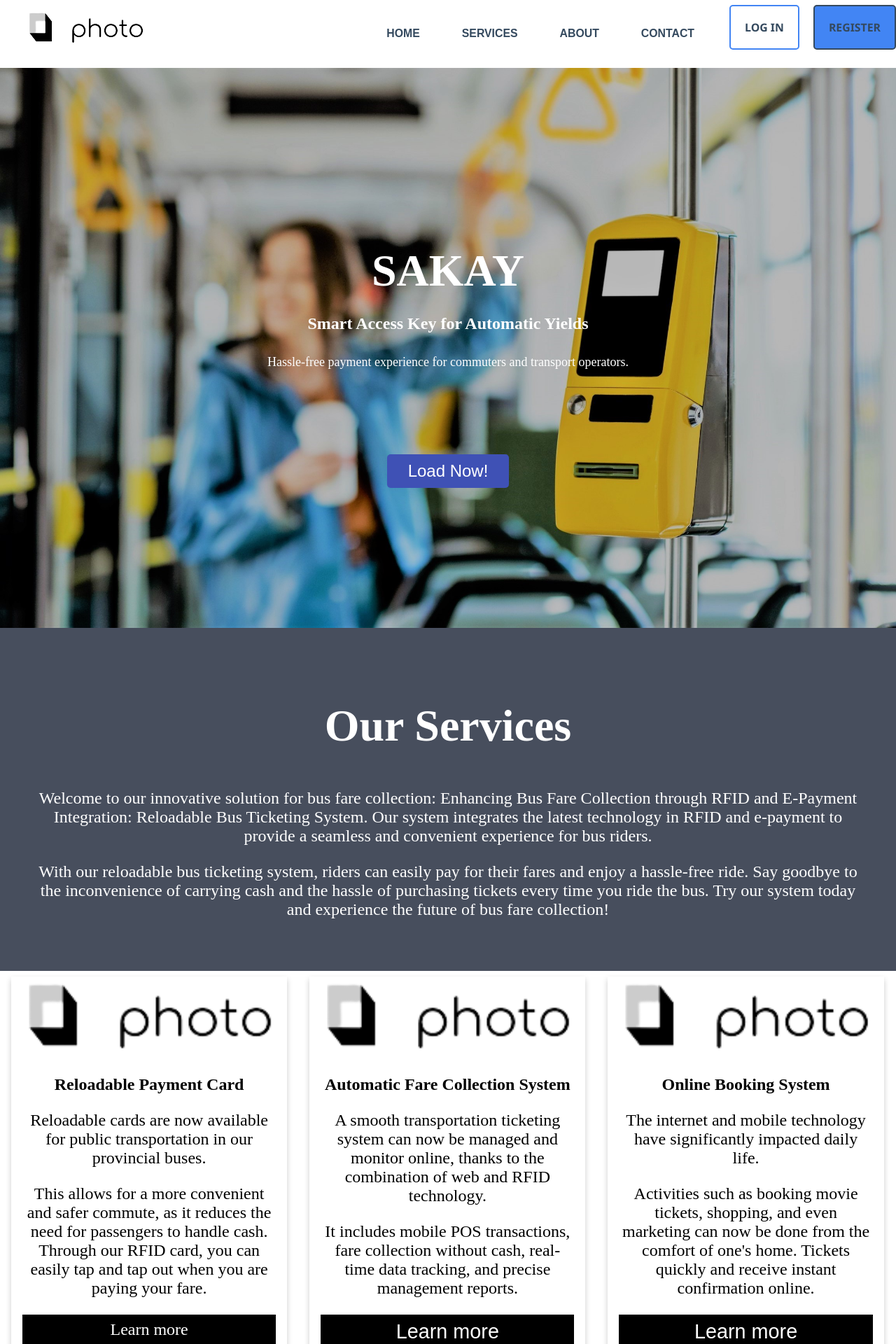
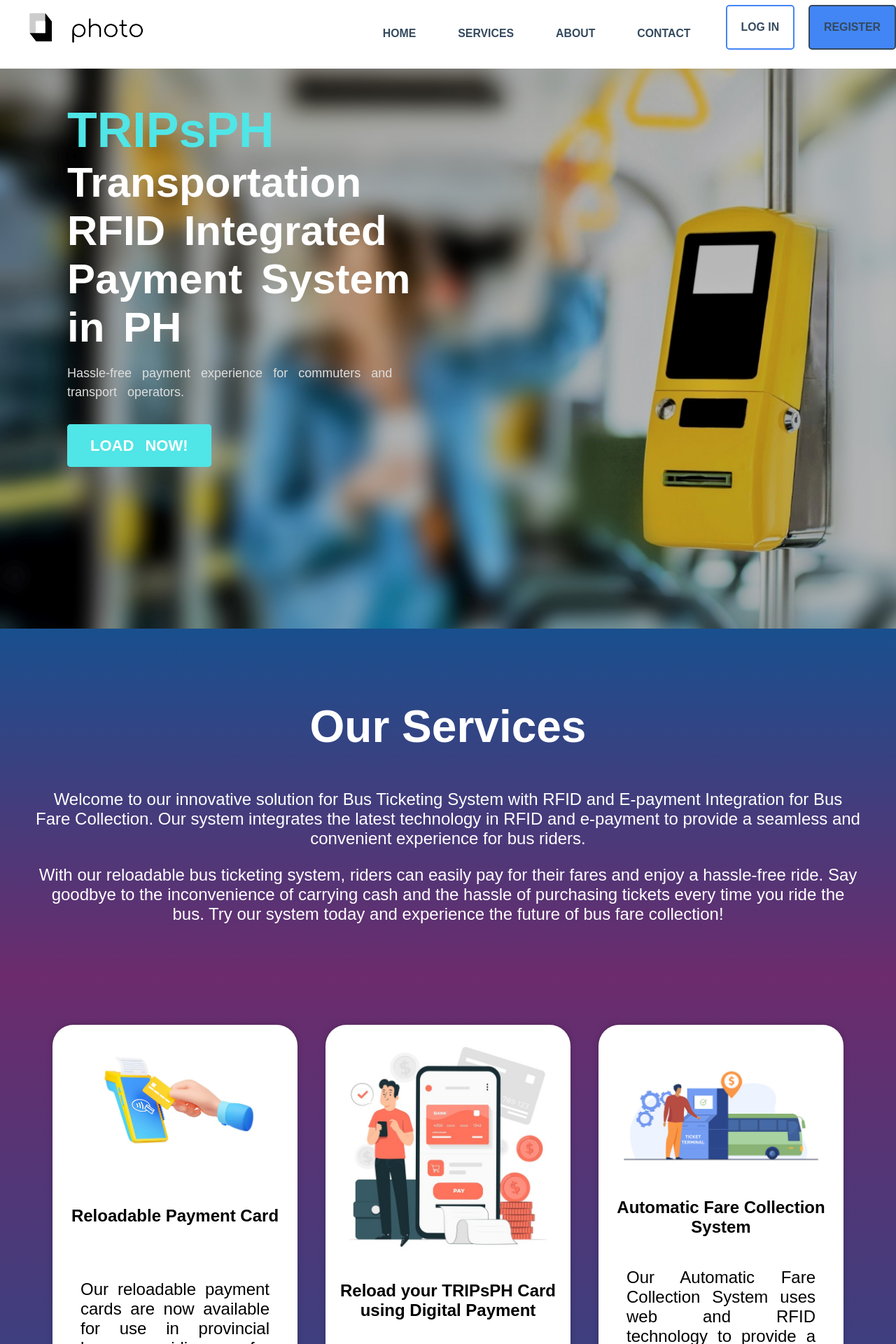
Before and after one commit to Chardyyy07/Bus-Ticketing-System-with-RFID-and-E-payment-Integration-for-Bus-Fare-Collection, a PHP site: page / in a window 1280 px wide. Shown: the top 1920 px of the page at 70% size. Run offline with PHP 8.4, Linux system fonts and the light colour scheme.

Commit message:
deleted:    Payment System/background.jpg 	new file:   Payment System/img/Automatic Fare Collection System.jpg 	renamed:    Payment System/DRAGONPAY_BANK_PH_CHNL_LOGO.png -> Payment System/img/DRAGONPAY_BANK_PH_CHNL_LOGO.png 	renamed:    Payment System/GLOBE_CHNL_LOGO.png -> Payment System/img/GLOBE_CHNL_LOGO.png 	new file:   Payment System/img/Reload using Digital Payment.jpg 	new file:   Payment System/img/Reloadable Payment Card.jpg 	renamed:    Payment System/SMART_PH_CHNL_LOGO.png -> Payment System/img/SMART_PH_CHNL_LOGO.png 	new file:   Payment System/img/background.jpg 	renamed:    Payment System/gcash.png -> Payment System/img/gcash.png 	renamed:    Payment System/paymaya.png -> Payment System/img/paymaya.png 	renamed:    Payment System/photo.png -> Payment System/img/photo.png 	renamed:    Payment System/rfidbg.png -> Payment System/img/rfidbg.png 	modified:   Payment System/index.html 	modified:   Payment System/payment.html 	modified:   Payment System/payment.js 	modified:   Payment System/style.css

```diff
--- a/Payment System/index.html
+++ b/Payment System/index.html
@@ -5,7 +5,7 @@
     <meta charset="UTF-8">
     <meta http-equiv="X-UA-Compatible" content="IE=edge">
     <meta name="viewport" content="width=device-width, initial-scale=1.0">
-    <title>SAKAY</title>
+    <title>TRIPsPH</title>
 
     <!-- Style-->
     <link rel="stylesheet" href="style.css" /> </head>
@@ -17,11 +17,11 @@
     <nav>
         <header class="header">
             <h2 class="logo">
-                <a href="#home"><img src="photo.png" alt=""></a>
+                <a href="#home"><img src="img/photo.png" alt=""></a>
             </h2>
             <ul class="main-nav">
                 <li><a href="#home">Home</a></li>
-                <li><a href="#serv">Services</a></li>
+                <li><a href="#ourservices-section">Services</a></li>
                 <li><a href="#about">About</a></li>
                 <li><a href="#cont">Contact</a></li>
                 <li><a href="signup.html" class="logbtn">Log in</a></li>
@@ -32,74 +32,57 @@
 
 
     <section>
-        <main class="homepage">
+        <div class="homepage">
+            <div class="contanier">
                 <div class="Lptext">
-                <h1>SAKAY</h1>
-                <h2>Smart Access Key for Automatic Yields</h2>
+                    <h1>TRIPsPH</h1>
+                    <h3>Transportation RFID Integrated Payment System in PH</h3>
                     <p>Hassle-free payment experience for commuters and transport operators.</p>
-                <a href="payment.html">
-                    <button class="button" type="button">Load Now!</button>
-                </a>
+                    <a href="payment.html" class="btn">LOAD NOW!</a>
                 </div>
-        </main>
     </section>
 
-
-    <section>
-        <div class="about-section">
+    <section id="ourservices-section">
+        <div class="ourservices-section">
             <h1>Our Services</h1>
-            <p>Welcome to our innovative solution for bus fare collection: Enhancing Bus Fare Collection through RFID and E-Payment Integration: Reloadable Bus Ticketing System. Our system integrates the latest technology in RFID and e-payment to provide
-                a seamless and convenient experience for bus riders.</p>
+            <p>Welcome to our innovative solution for Bus Ticketing System with RFID and E-payment Integration for Bus Fare Collection. Our system integrates the latest technology in RFID and e-payment to provide a seamless and convenient experience for
+                bus riders.</p>
             <p>With our reloadable bus ticketing system, riders can easily pay for their fares and enjoy a hassle-free ride. Say goodbye to the inconvenience of carrying cash and the hassle of purchasing tickets every time you ride the bus. Try our system
                 today and experience the future of bus fare collection!</p>
         </div>
 
-        <div class="row">
-            <div class="column">
-                <div class="card">
-                    <img src="photo.png" alt="Jane" style="width:100%">
+        <section id="features-services">
             <div class="container">
+                <img src="img/Reloadable Payment Card.jpg" alt="Feature 1">
                 <h2>Reloadable Payment Card</h2>
-                        <p class="paragraph">
-                            Reloadable cards are now available for public transportation in our provincial buses.</p>
-                        <p class="paragraph">This allows for a more convenient and safer commute, as it reduces the need for passengers to handle cash. Through our RFID card, you can easily tap and tap out when you are paying your fare.</p>
-                        <p><a href="https://example.com" class="button">Learn more</a></p>
-                    </div>
-                </div>
+                <p>Our reloadable payment cards are now available for use in provincial buses, providing a safer and more convenient commute without the need for cash. With our RFID cards, passengers can simply tap in and out to pay for their fare. </p>
+                <a href="payment.html" class="servbtn">MORE</a>
             </div>
 
-            <div class="column">
-                <div class="card">
-                    <img src="photo.png" alt="Mike" style="width:100%">
             <div class="container">
-                        <h2>Automatic Fare Collection System</h2>
-                        <p class="paragraph">
-                            A smooth transportation ticketing system can now be managed and monitor online, thanks to the combination of web and RFID technology.</p>
-                        <p class="paragraph"> It includes mobile POS transactions, fare collection without cash, real-time data tracking, and precise management reports.</p>
-                        <p><button class="button">Learn more</button></p>
-                    </div>
-                </div>
+                <img src="img/Reload using Digital Payment.jpg" alt="Feature 3">
+                <h2>Reload your TRIPsPH Card using Digital Payment</h2>
+                <p>Our digital payment channel allows passengers to conveniently reload their payment cards using their preferred payment method.</p>
+                <a href="payment.html" class="servbtn">LOAD NOW!</a>
             </div>
 
-            <div class="column">
-                <div class="card">
-                    <img src="photo.png" alt="John" style="width:100%">
             <div class="container">
-                        <h2>Online Booking System</h2>
-                        <p class="paragraph">
-                            The internet and mobile technology have significantly impacted daily life.</p>
-                        <p class="paragraph"> Activities such as booking movie tickets, shopping, and even marketing can now be done from the comfort of one's home. Tickets quickly and receive instant confirmation online.</p>
-                        <p><button class="button">Learn more</button></p>
+                <img src="img/Automatic Fare Collection System.jpg" alt="Feature 2">
+                <h2>Automatic Fare Collection System</h2>
+                <p>Our Automatic Fare Collection System uses web and RFID technology to provide a seamless ticketing process for public transportation.It also includes real-time data tracking and precise management reports that can be easily monitored online
+                    for efficient management.</p>
+                <a href="payment.html" class="servbtn">MORE</a>
             </div>
         </section>
 
         <section>
-        <div class="about-section">
+            <div class="aboutus-section">
                 <h1>About Us</h1>
-            <p>Some text about who we are and what we do.</p>
-            <p>Resize the browser window to see that this page is responsive by the way.</p>
+                <p>TRIPsPH is a leading provider of innovative payment solutions for public transportation in the Philippines. Our Transportation RFID Integrated Payment System offers a convenient and secure way to pay for your fare, eliminating the need
+                    for cash and providing a seamless ticketing experience. With our web and RFID technology, passengers can enjoy mobile POS transactions and real-time data tracking, while bus operators benefit from efficient management reports. TRIPsPH
+                    is committed to making public transportation safer, more convenient, and more efficient for everyone.</p>
             </div>
-
+        </section>
 
 
         <script src="main.js"></script>
--- a/Payment System/payment.js
+++ b/Payment System/payment.js
@@ -16,7 +16,7 @@ function generateReceipt() {
     var email = document.getElementById('email').value;
 
     // Populate the elements in the floating pop-up window
-    document.getElementById('denominationSummary').innerHTML = 'Denomination: ₱' + denomination;
+    document.getElementById('denominationSummary').innerHTML = 'Price: ₱' + denomination;
     document.getElementById('paymentMethodSummary').innerHTML = 'Payment Method: ' + paymentMethod;
     document.getElementById('cardNumberSummary').innerHTML = 'Card Number: ' + cardNumber;
     document.getElementById('emailSummary').innerHTML = 'Email: ' + email;
--- a/Payment System/style.css
+++ b/Payment System/style.css
@@ -7,6 +7,7 @@ html {
 
 * {
     box-sizing: border-box;
+    font-family: sans-serif;
 }
 
 ul {
@@ -23,7 +24,7 @@ a {
     margin: 0;
     font-size: 1.45em;
     font-weight: bold;
-    font-family: 'Segoe UI', Tahoma, Geneva, Verdana, sans-serif;
+    font-family: sans-serif;
 }
 
 .main-nav {
@@ -58,7 +59,7 @@ a {
     padding-bottom: .5em;
     border-radius: 5px;
     font-weight: bold;
-    font-family: Arial, Helvetica, sans-serif;
+    font-family: sans-serif;
 }
 
 @media (max-width: 767px) {
@@ -176,7 +177,7 @@ a {
     color: black;
     border: 2px solid #008CBA;
     border-radius: 5px;
-    font-family: 'Segoe UI', Tahoma, Geneva, Verdana, sans-serif;
+    font-family: sans-serif;
     font-weight: bold;
     text-transform: uppercase;
     text-align: center;
@@ -208,57 +209,74 @@ a {
 /* Styling for the homepage section */
 
 .homepage {
+    width: 100%;
+    height: 100vh;
+    background: url(img/background.jpg) no-repeat center center fixed;
+    background-size: cover;
     position: relative;
-    height: 100vh;
-    position: relative;
-    height: 100%;
-    background-image: url('background.jpg');
-    background-position: center;
-    background-repeat: no-repeat;
-    background-size: cover;
-}
-
-
-/* Styling for the content inside the section */
-
-.Lptext {
-    text-align: center;
-    padding: 200px;
     display: flex;
-    flex-direction: column;
     justify-content: center;
     align-items: center;
 }
 
-.Lptext h1 {
-    margin-bottom: 5px;
-    color: #fff;
+.homepage .contanier {
+    width: 85%;
+    height: 100vh;
+    display: flex;
+    align-items: center;
+    position: relative;
 }
 
-.Lptext h2 {
-    margin-bottom: 10px;
-    color: #fff;
+.homepage .Lptext {
+    width: 50%;
+    word-spacing: 10px;
+    margin-bottom: 200px;
 }
 
-.Lptext p {
+.homepage .Lptext h1 {
+    color: #50e5e6;
+    font-size: 70px;
+    margin: 0
+}
+
+.homepage .Lptext h3 {
+    color: #fff;
+    font-size: 60px;
+    margin-bottom: 20px;
+    margin: 0
+}
+
+.homepage .Lptext p {
+    color: #dedede;
     font-size: 18px;
     line-height: 1.5;
-    color: #fff;
-    padding-bottom: 100px;
+    margin-bottom: 50px;
 }
 
-.Lptext button {
-    background-color: #3f51b5;
+.homepage .Lptext .btn {
     color: #fff;
-    font-size: 24px;
-    padding: 10px 30px;
+    padding: 15px 30px;
+    background-color: #50e5e6;
+    font-size: 22px;
     border-radius: 5px;
-    border: none;
-    cursor: pointer;
+    font-weight: bold;
+    border: 3px solid #50e5e6;
 }
 
-.Lptext button:hover {
-    background-color: #1a237e;
+.homepage .Lptext .btn:hover {
+    background-color: transparent;
+}
+
+.homepage .div-img {
+    width: 430px;
+    z-index: 50;
+    position: absolute;
+    bottom: -3px;
+    right: 60px;
+}
+
+.homepage.div-img img {
+    width: 100%;
 }
 
 
@@ -276,21 +294,16 @@ a {
     padding: 0 8px;
 }
 
-.card {
-    box-shadow: 0 4px 8px 0 rgba(0, 0, 0, 0.2);
-    margin: 8px;
-}
-
-.about-section {
+.ourservices-section {
     padding: 50px;
     text-align: center;
-    background-color: #474e5d;
+    background: linear-gradient(#194f8e, #6c2b6c);
     color: white;
 }
 
 .container {
     padding: 0 16px;
-    text-align: center
+    text-align: center;
 }
 
 .container::after,
@@ -300,7 +313,7 @@ a {
     display: table;
 }
 
-.ourserv {
+.ourservices {
     text-align: center;
 }
 
@@ -309,284 +322,100 @@ a {
     text-align: center;
 }
 
-.button {
-    border: none;
-    outline: 0;
-    display: inline-block;
-    padding: 8px;
-    color: white;
-    background-color: #000;
-    text-align: center;
-    cursor: pointer;
-    width: 100%;
+#features-services {
+    display: flex;
+    flex-wrap: wrap;
+    justify-content: center;
+    background-color: #f0f0f0;
+    padding: 50px;
+    box-sizing: border-box;
+    background: linear-gradient( #6c2b6c, #194f8e);
 }
 
-.button:hover {
-    background-color: #555;
-    ========body,
-    html {
-        height: 100%;
-        margin: 0;
-        box-sizing: border-box;
-    }
-    * {
-        box-sizing: border-box;
-    }
-    ul {
-        margin: 0;
-        padding: 0;
-        list-style: none;
-    }
-    a {
-        text-decoration: none;
-    }
-    .logo {
-        margin: 0;
-        font-size: 1.45em;
-        font-weight: bold;
-        font-family: 'Segoe UI', Tahoma, Geneva, Verdana, sans-serif;
-    }
-    .main-nav {
-        margin-top: 5px;
-    }
-    .logo a,
-    .main-nav a {
-        padding: 5px 20px;
-        text-transform: uppercase;
-        text-align: center;
-        display: block;
-        color: #fff;
-        font-size: .99em;
-        line-height: 50px;
-    }
-    .main-nav a {
-        color: #34495e;
-        font-size: .99em;
-    }
-    .main-nav a:hover {
-        color: #718daa;
-    }
-    .header {
-        padding-top: .5em;
-        padding-bottom: .5em;
-        border-radius: 5px;
-        font-weight: bold;
-        font-family: Arial, Helvetica, sans-serif;
-    }
-    @media (max-width: 767px) {
-        .column {
-            width: 100%;
-            display: block;
-        }
-        .header {
-            text-align: center;
-        }
-        .logbtn,
-        .regbtn {
-            width: 100%;
-            margin: 10px auto;
-        }
-        h1 {
-            font-size: 4em;
-        }
-        p {
-            font-size: 1.5em;
-        }
-        button.button {
-            padding: 8px 16px;
-            font-size: 1.2em;
-        }
-    }
-    @media (min-width: 768px) {
-        .header,
-        .main-nav {
-            display: flex;
-        }
-        .header {
-            flex-direction: column;
-            align-items: center;
-        }
-        .logbtn,
-        .regbtn {
-            width: auto;
-            margin: 0 10px;
-        }
-        h1 {
-            font-size: 4em;
-        }
-        p {
-            font-size: 1.5em;
-        }
-        button.button {
-            padding: 8px 16px;
-            font-size: 1.2em;
-        }
-        .column {
-            width: 100%;
-            display: block;
-        }
-    }
-    @media (min-width: 1025px) {
-        .header {
-            flex-direction: row;
-            justify-content: space-between;
-        }
-        h1 {
-            font-size: 4em;
-        }
-        p {
-            font-size: 1.5em;
-        }
-        button.button {
-            padding: 8px 16px;
-            font-size: 1.2em;
-        }
-    }
-    @media only screen and (max-width: 480px) {
-        h1 {
-            font-size: 3em;
-        }
-        p {
-            font-size: 1.2em;
-        }
-        button.button {
-            padding: 6px 12px;
-            font-size: 1em;
-        }
-    }
-    .logbtn,
-    .regbtn {
+.container {
+    flex: 1 1 300px;
+    max-width: 350px;
+    margin: 20px;
     background-color: white;
-        color: black;
-        border: 2px solid #008CBA;
-        font-family: 'Segoe UI', Tahoma, Geneva, Verdana, sans-serif;
-        font-weight: bold;
-        text-transform: uppercase;
-        text-align: center;
-        margin: 10px;
-        cursor: pointer;
-        max-width: 200px;
-        font-size: .99em;
-    }
-    .regbtn {
-        background-color: #4285f4;
-        color: #fff;
-        border-color: #34495e;
-        padding: 10px 28px;
-    }
-    .logbtn {
-        color: #121212;
-        border-color: #4285f4;
-        padding: 10px 28px;
-    }
-    .logbtn:hover,
-    .regbtn:hover {
-        background-color: #b8d3ff;
-        border-color: #b8d3ff;
-    }
-    /* ................................. */
-    /* Styling for the homepage section */
-    /* ................................. */
-    .homepage {
+    box-shadow: 0 0 10px rgba(0, 0, 0, 0.2);
+    overflow: hidden;
     position: relative;
-        height: 100vh;
-        position: relative;
-        height: 100%;
-        background-image: url('background.jpg');
-        background-position: center;
-        background-repeat: no-repeat;
-        background-size: cover;
-    }
-    /* ................................. */
-    /* Styling for the content inside the section */
-    /* ................................. */
-    .Lptext {
-        text-align: center;
-        padding: 200px;
     display: flex;
     flex-direction: column;
+    justify-content: space-between;
+    padding: 20px;
+    text-align: center;
+    border-radius: 30px;
+    overflow: hidden;
+}
+
+.container img {
+    width: 100%;
+    height: auto;
+    object-fit: cover;
+}
+
+.container h2 {
+    text-align: center;
+    margin: 20px 0;
+}
+
+.container p {
+    text-align: justify;
+    padding: 0 20px;
+    margin-bottom: 20px;
+}
+
+.container .servbtn {
+    color: #fff;
+    padding: 15px 0;
+    background-color: #50e5e6;
+    font-size: 22px;
+    font-weight: bold;
+    border: 3px solid #50e5e6;
+    width: 100%;
+    display: flex;
+    justify-content: center;
+    text-align: center;
+    position: relative;
+    bottom: 0;
+    border-radius: 10px;
+    overflow: hidden;
+}
+
+.container .servbtn:hover {
+    background-color: transparent;
+}
+
+.aboutus-section {
+    width: 100%;
+    height: 100vh;
+    background: url(img/background.jpg) no-repeat center center fixed;
+    background-size: cover;
+    position: relative;
+    display: flex;
     justify-content: center;
     align-items: center;
 }
-    .Lptext h1 {
-        margin-bottom: 5px;
-        color: #fff;
-        font-family: Arial, Helvetica, sans-serif;
-    }
-    .Lptext h2 {
-        margin-bottom: 10px;
-        color: #fff;
-        font-family: Arial, Helvetica, sans-serif;
-    }
-    .Lptext p {
-        font-size: 18px;
-        line-height: 1.5;
-        margin-bottom: 20px;
-        color: #fff;
-        font-family: Arial, Helvetica, sans-serif;
-    }
-    .Lptext button {
-        background-color: #3f51b5;
-        color: #fff;
-        font-size: 24px;
-        padding: 10px 30px;
-        border-radius: 5px;
-        border: none;
-        cursor: pointer;
-    }
-    .Lptext button:hover {
-        background-color: #1a237e;
-    }
-    /* Styling the form of Our Services*/
+
 *,
 *:after {
     box-sizing: inherit;
 }
+
 .column {
     float: left;
     width: 33.3%;
     margin-bottom: 16px;
     padding: 0 8px;
 }
-    .card {
-        box-shadow: 0 4px 8px 0 rgba(0, 0, 0, 0.2);
-        margin: 8px;
-    }
-    .about-section {
+
+.aboutus-section {
     padding: 50px;
     text-align: center;
-        background-color: #474e5d;
     color: white;
 }
-    .container {
-        padding: 0 16px;
-        text-align: center
-    }
-    .container::after,
-    .row::after {
-        content: "";
-        clear: both;
-        display: table;
-    }
-    .ourserv {
-        text-align: center
-    }
-    .paragraph {
-        color: #000;
+
+.aboutus-section {
     text-align: center;
 }
-    .button {
-        border: none;
-        outline: 0;
-        display: inline-block;
-        padding: 8px;
-        color: white;
-        background-color: #000;
-        text-align: center;
-        cursor: pointer;
-        width: 100%;
-    }
-    .button:hover {
-        background-color: #555;
-        >>>>>>>>a9eb7fd65ab8361c8506ad13d70af6a0c384bd60: Payment System/main.css
-    }
```
Also changed, not shown: Payment System/payment.html (+6 -6 lines), Payment System/background.jpg (deleted), Payment System/img/Automatic Fare Collection System.jpg (added), Payment System/img/DRAGONPAY_BANK_PH_CHNL_LOGO.png (renamed from Payment System/DRAGONPAY_BANK_PH_CHNL_LOGO.png), Payment System/img/GLOBE_CHNL_LOGO.png (renamed from Payment System/GLOBE_CHNL_LOGO.png), Payment System/img/Reload using Digital Payment.jpg (added), Payment System/img/Reloadable Payment Card.jpg (added), Payment System/img/SMART_PH_CHNL_LOGO.png (renamed from Payment System/SMART_PH_CHNL_LOGO.png), Payment System/img/background.jpg (added), Payment System/img/gcash.png (renamed from Payment System/gcash.png), Payment System/img/paymaya.png (renamed from Payment System/paymaya.png), Payment System/img/photo.png (renamed from Payment System/photo.png), Payment System/img/rfidbg.png (renamed from Payment System/rfidbg.png). Lines whose indentation alone changed are shown as unchanged.
